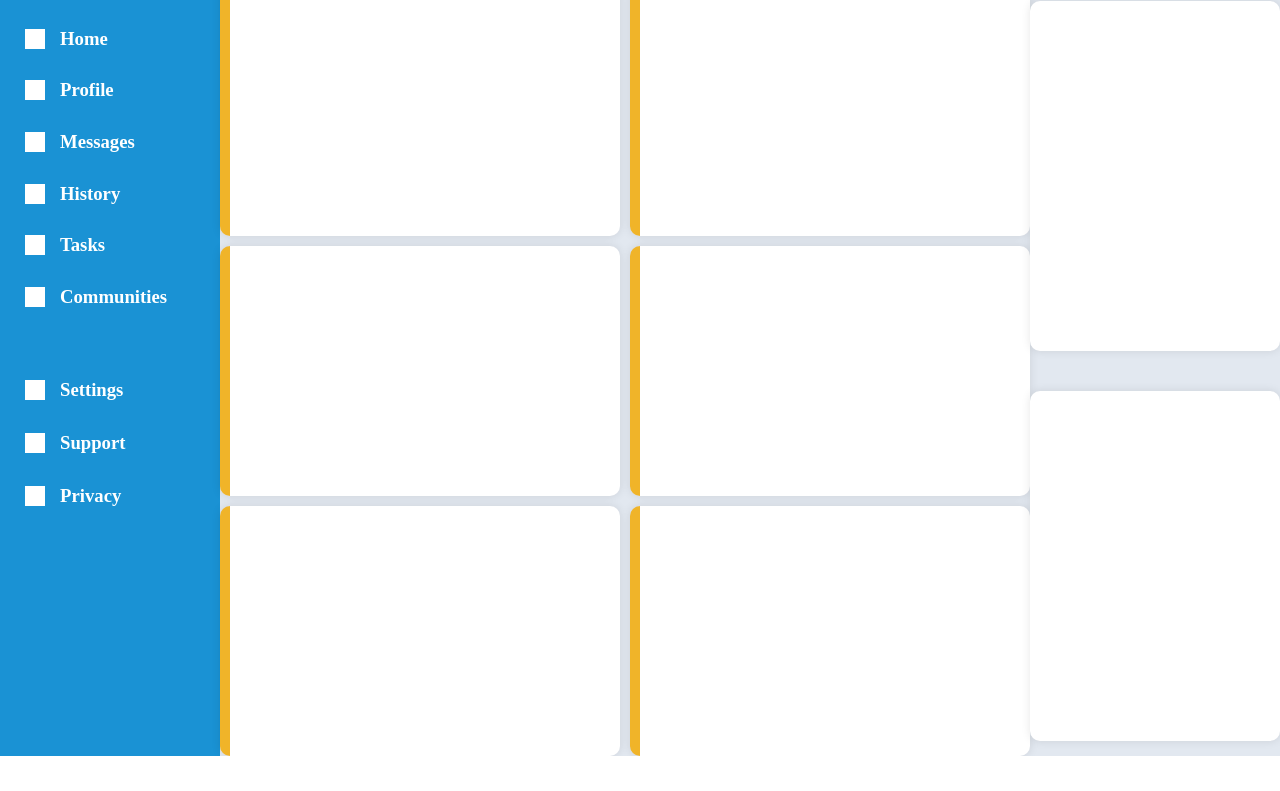
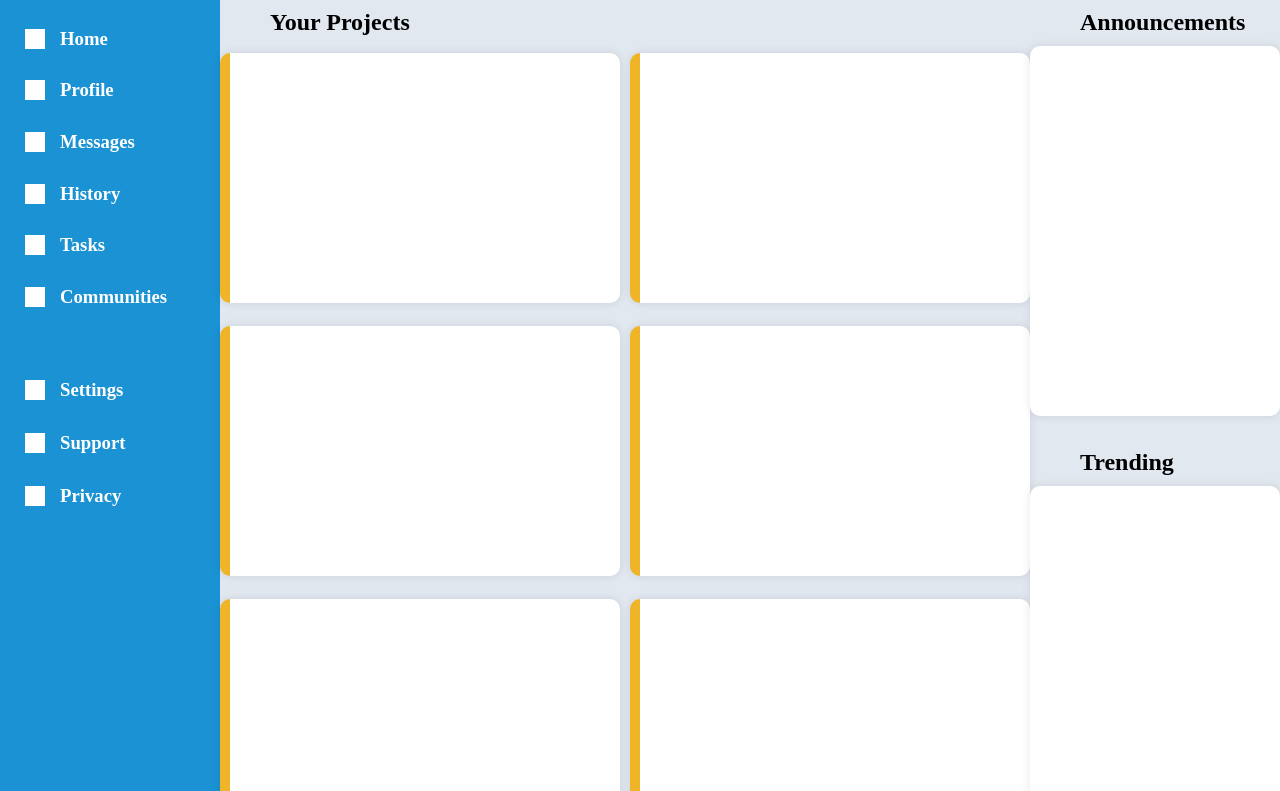
Before and after one commit to leonlunadev/odin-admin-dashboard, a plain HTML site: page index.html in a window 1280 px wide. Shown: the part 132-923 px from the top of the page. Before the commit the page ends 888 px from the top, so only its background shows below. Drawn offline with Linux system fonts and the light colour scheme.

Commit message:
finishes layout basics, extremely hard coded

```diff
--- a/index.html
+++ b/index.html
@@ -74,19 +74,26 @@
             </div>
         </div>
         <div class="main-content">
+
+
             <div class="projects">
+                <h2>Your Projects</h2>
+                <div></div>
                 <div class="cards"></div>
                 <div class="cards"></div>
                 <div class="cards"></div>
                 <div class="cards"></div>
                 <div class="cards"></div>
                 <div class="cards"></div>
-
             </div>
             <div class="sidebar">
+                <h2>Announcements</h2>
                 <div class="announcements"></div>
+                <h2>Trending</h2>
                 <div class="trending"></div>
             </div>
+
+
 
         </div>
 
--- a/style.css
+++ b/style.css
@@ -20,6 +20,11 @@ input {
   padding: 5px 200px;
   width: 90%;
   cursor: pointer;
+}
+
+h2 {
+  margin-left: 50px;
+  align-self: end;
 }
 
 .container {
@@ -111,7 +116,7 @@ input {
   grid-row: 2 / 3;
   display: grid;
   grid-template-columns: 3fr 1fr;
-  grid-template-rows: 1fr 1fr;
+  grid-template-rows: 1fr 4fr;
 }
 
 .projects {
@@ -119,7 +124,7 @@ input {
   grid-row: 1 / 3;
   display: grid;
   grid-template-columns: 1fr 1fr;
-  grid-template-rows: 1fr 1fr 1fr;
+  grid-template-rows: 50px 1fr 1fr 1fr;
   gap: 10px;
 }
 
@@ -127,14 +132,14 @@ input {
   grid-column: 2 / 3;
   grid-row: 1 / 3;
   display: grid;
-  grid-template-rows: 1fr 1fr;
+  grid-template-rows: 50px 1fr 50px 1fr;
   gap: 10px;
 }
 
 .trending {
   background-color: white;
   min-width: 250px;
-  min-height: 350px;
+  min-height: 370px;
   place-self: center;
   border-radius: 10px;
   box-shadow: 0 0 10px 0 rgba(0, 0, 0, 0.1);
@@ -142,7 +147,7 @@ input {
 
 .announcements {
   background-color: white;
-  min-height: 350px;
+  min-height: 370px;
   min-width: 250px;
   place-self: center;
   border-radius: 10px;
```
